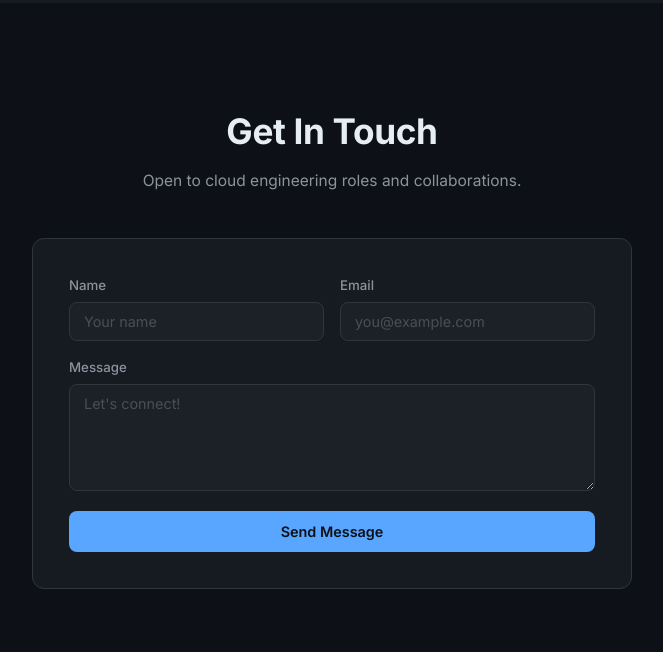
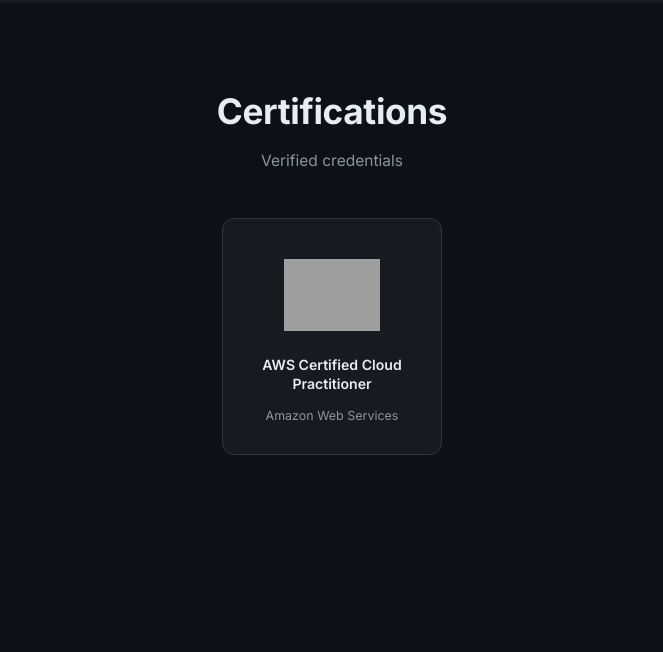
Before and after one commit to jordanjoseph95/jordanjoseph95.github.io, a plain HTML site: page index.html in a window 1280 px wide. Shown: the part 1473-2125 px from the top of the page, without its empty margins (308-971 px from the left). Drawn offline with Linux system fonts and the light colour scheme; grey boxes are pictures that could not be loaded.

Commit message:
Add certifications section with AWS Cloud Practitioner badge

```diff
--- a/index.html
+++ b/index.html
@@ -16,6 +16,7 @@
             <div class="nav-links">
                 <a href="#about">About</a>
                 <a href="#projects">Projects</a>
+                <a href="#certs">Certifications</a>
                 <a href="#contact">Contact</a>
             </div>
         </div>
@@ -167,6 +168,24 @@
         </div>
     </section>
 
+    <section class="certs-section" id="certs">
+        <div class="container">
+            <h2 class="section-title">Certifications</h2>
+            <p class="section-subtitle">Verified credentials</p>
+            <div class="certs-grid">
+
+                <a href="https://www.credly.com/badges/aa0459d6-6c24-4069-bb77-41676033471b/public_url"
+                   target="_blank" rel="noopener" class="cert-card">
+                    <img src="https://images.credly.com/size/340x340/images/00634f82-b07f-4bbd-a6bb-53de397fc3a6/image.png"
+                         alt="AWS Certified Cloud Practitioner" class="cert-badge">
+                    <span class="cert-name">AWS Certified Cloud Practitioner</span>
+                    <span class="cert-issuer">Amazon Web Services</span>
+                </a>
+
+            </div>
+        </div>
+    </section>
+
     <section class="contact-section" id="contact">
         <div class="container">
             <h2 class="section-title">Get In Touch</h2>
--- a/styles.css
+++ b/styles.css
@@ -316,6 +316,50 @@ img { display: block; max-width: 100%; }
     transform: translateX(2px);
 }
 
+/* ── Certifications section ── */
+.certs-section {
+    padding: 80px 0 100px;
+}
+.certs-grid {
+    display: flex;
+    flex-wrap: wrap;
+    gap: 16px;
+    justify-content: center;
+}
+.cert-card {
+    display: flex;
+    flex-direction: column;
+    align-items: center;
+    gap: 12px;
+    padding: 28px 32px;
+    background: var(--bg-2);
+    border: 1px solid var(--border);
+    border-radius: var(--radius);
+    transition: border-color 0.2s, transform 0.15s, box-shadow 0.2s;
+    text-align: center;
+    width: 220px;
+}
+.cert-card:hover {
+    border-color: var(--accent);
+    transform: translateY(-2px);
+    box-shadow: 0 8px 24px rgba(0,0,0,0.3);
+}
+.cert-badge {
+    width: 96px;
+    height: 96px;
+    object-fit: contain;
+}
+.cert-name {
+    font-size: 0.88rem;
+    font-weight: 600;
+    color: var(--text);
+    line-height: 1.4;
+}
+.cert-issuer {
+    font-size: 0.78rem;
+    color: var(--text-muted);
+}
+
 /* ── Contact section ── */
 .contact-section {
     padding: 100px 24px;
```
